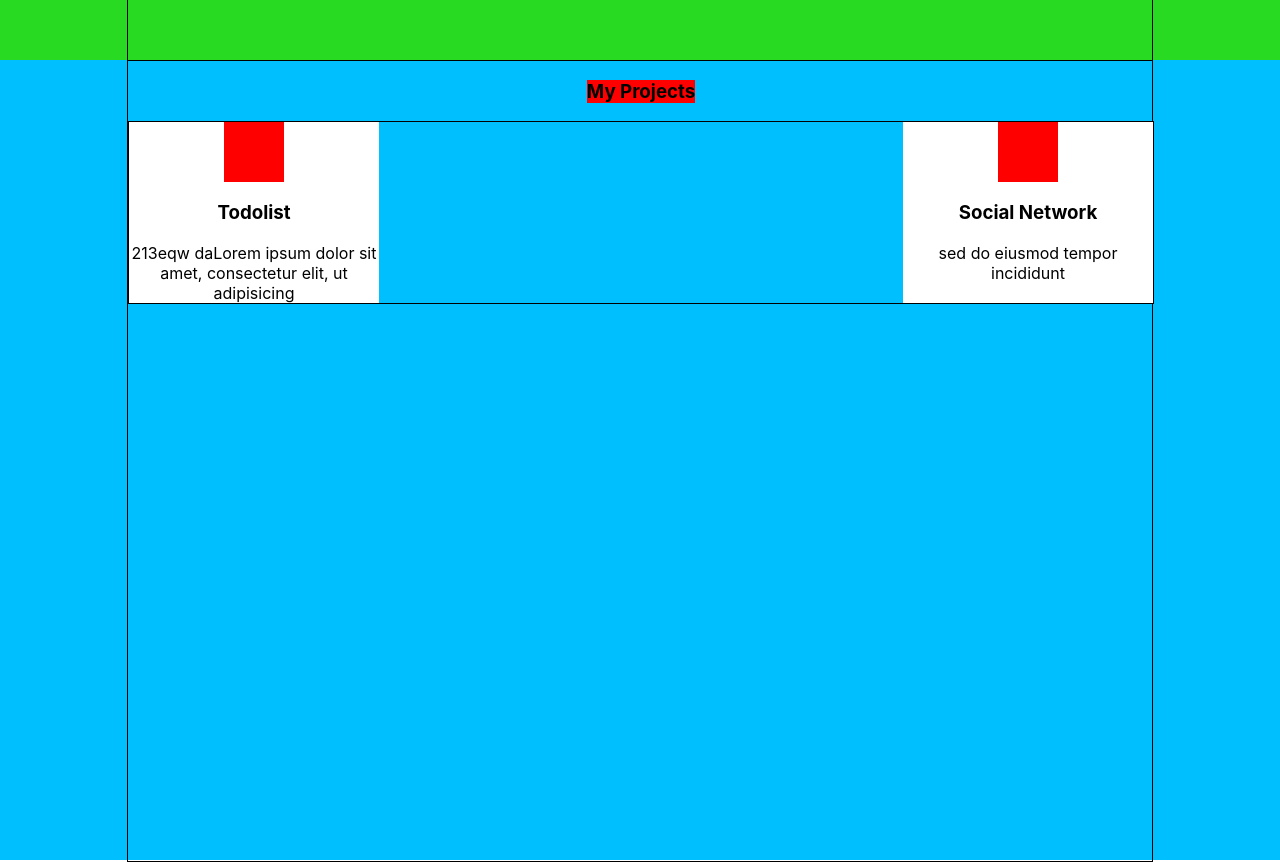
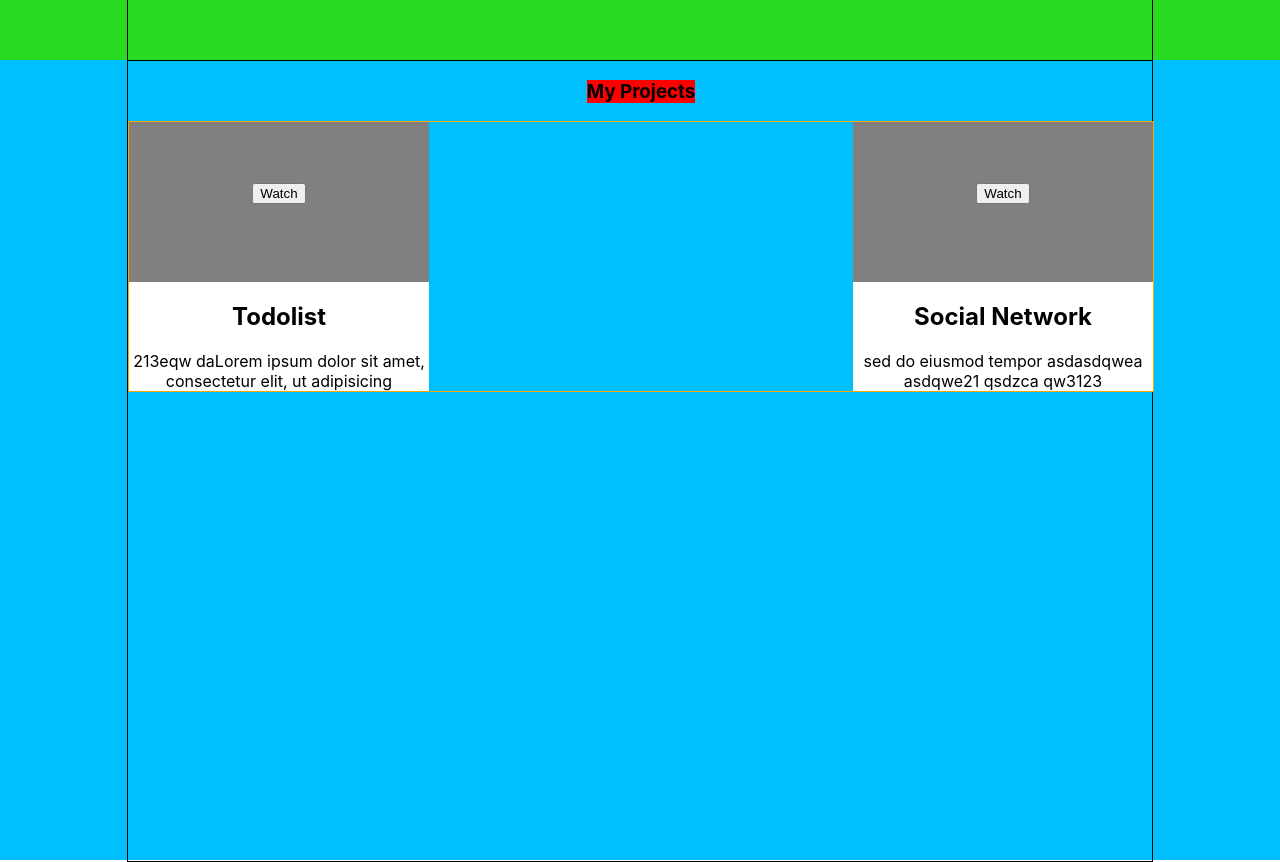
Before and after one commit to wavewavewavewave/portfolio, a React (Create React App) app: page / in a window 1280 px wide. Shown: the part 1620-2482 px from the top of the page. Built offline with nearby package versions, Linux system fonts and the light colour scheme.

Commit message:
My Project Block end

```diff
--- a/src/myProjects/MyProjects.js
+++ b/src/myProjects/MyProjects.js
@@ -11,7 +11,7 @@ function MyProjects(props) {
                 <h3 className={s.title}>My Projects</h3>
                 <div className={s.projects}>
                         <Project projectName={'Todolist'} discription={'213eqw da' +'Lorem ipsum dolor sit amet, consectetur elit,  ut adipisicing'}/>
-                        <Project projectName={'Social Network'} discription={'sed do eiusmod tempor incididunt'}/>
+                        <Project projectName={'Social Network'} discription={'sed do eiusmod tempor asdasdqwea asdqwe21 qsdzca qw3123'}/>
                 </div>
             </div>
         </div>
--- a/src/myProjects/MyProjects.module.css
+++ b/src/myProjects/MyProjects.module.css
@@ -9,7 +9,7 @@
 }
 
 .projects {
-    border: 1px solid;
+    border: 1px solid orange;
     width: 100%;
     display: flex;
     justify-content: space-between;
--- a/src/myProjects/projects/Project.js
+++ b/src/myProjects/projects/Project.js
@@ -5,11 +5,17 @@ import s from './Project.module.css';
 function Project(props) {
     return (
         <div className={s.project}>
-            <div className={s.icon}></div>
-            <h3>{props.projectName}</h3>
-            <span>
-                {props.discription}
-            </span>
+            <div className={s.button}>
+                <button>Watch</button>
+            </div>
+            <div  className={s.discription}>
+                <h2>
+                    {props.projectName}
+                </h2>
+                <div>
+                    {props.discription}
+                </div>
+            </div>
         </div>
     );
 }
--- a/src/myProjects/projects/Project.module.css
+++ b/src/myProjects/projects/Project.module.css
@@ -1,13 +1,22 @@
 .project{
-    width: 250px;
-    background-color: white;
+    width: 300px;
+    background-color: gray;
     display: flex;
     flex-direction: column;
     align-items: center;
     text-align: center;
 }
-.icon {
-    height: 60px;
-    width: 60px;
-    background-color: red;
+.button {
+    width: 100px;
+    height: 100px;
+    padding-top: 60px;
+    margin: 0px auto;
+    text-align: center;
 }
+.discription{
+    display: flex;
+    flex-direction: column;
+    align-items: center;
+    text-align: center;
+    background-color: white;
+}
```
